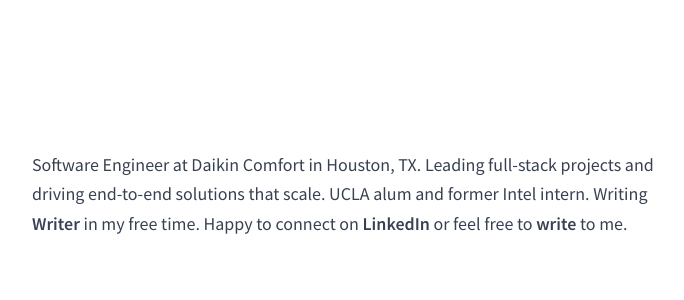
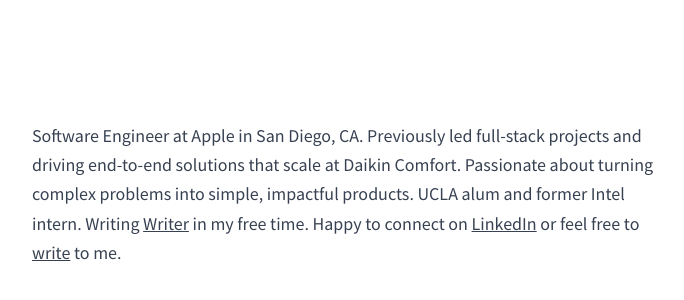
Before and after one commit to kaywakabayashi/kaywakabayashi.com, a Next.js app: page / in a window 1280 px wide. Shown: the part 206-506 px from the top of the page, without its empty margins (296-980 px from the left). Built offline with nearby package versions, Linux system fonts and the light colour scheme; a web font is replaced by a local one.

Commit message:
Add error page and update new job wording

```diff
--- /dev/null
+++ b/app/error.tsx
@@ -0,0 +1,20 @@
+"use client";
+
+import { useEffect } from "react";
+import { useRouter } from "next/navigation";
+
+export default function Error({
+  error,
+  reset,
+}: {
+  error: Error & { digest?: string };
+  reset: () => void;
+}) {
+  const router = useRouter();
+
+  useEffect(() => {
+    router.push("/");
+  }, [router]);
+
+  return null;
+}
--- a/app/modes/MinimalMode.tsx
+++ b/app/modes/MinimalMode.tsx
@@ -12,30 +12,30 @@
       <div className="max-w-2xl mx-auto px-6">
         <div className="text-gray-700 leading-relaxed text-lg space-y-6">
           <p>
-            Software Engineer at Daikin Comfort in Houston, TX. Leading
-            full-stack projects and driving end-to-end solutions that scale.
-            UCLA alum and former Intel intern. Writing{" "}
+            Software Engineer at Apple in San Diego, CA. Previously led
+            full-stack projects and driving end-to-end solutions that scale at
+            Daikin Comfort. Passionate about turning complex problems into simple, impactful products. UCLA alum and former Intel intern. Writing{" "}
             <a
               href="https://writer.is"
               target="_blank"
               rel="noopener noreferrer"
-              className="hover:underline font-semibold cursor-pointer relative"
+              className="underline font-normal cursor-pointer relative"
             >
               Writer
             </a>{" "}
             in my free time. Happy to connect on{" "}
             <a
-              href={LINKEDIN_LINK}
+              href="https://linkedin.com/in/kaywakabayashi"
               target="_blank"
               rel="noopener noreferrer"
-              className="hover:underline font-semibold cursor-pointer relative"
+              className="underline font-normal cursor-pointer relative"
             >
               LinkedIn
             </a>{" "}
             or feel free to{" "}
             <a
               href={`mailto:${EMAIL}`}
-              className="hover:underline font-semibold cursor-pointer relative"
+              className="underline font-normal cursor-pointer relative"
             >
               write
             </a>{" "}
--- /dev/null
+++ b/app/not-found.tsx
@@ -0,0 +1,14 @@
+"use client";
+
+import { useEffect } from "react";
+import { useRouter } from "next/navigation";
+
+export default function NotFound() {
+  const router = useRouter();
+
+  useEffect(() => {
+    router.push("/");
+  }, [router]);
+
+  return null;
+}
```
Also changed, not shown: 1 other file (tests, documents, lock files or other folders).
